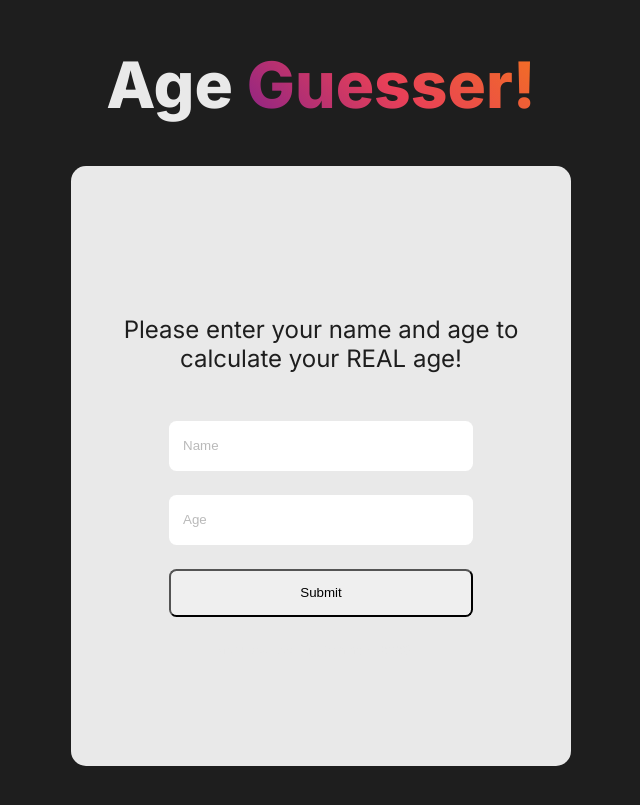
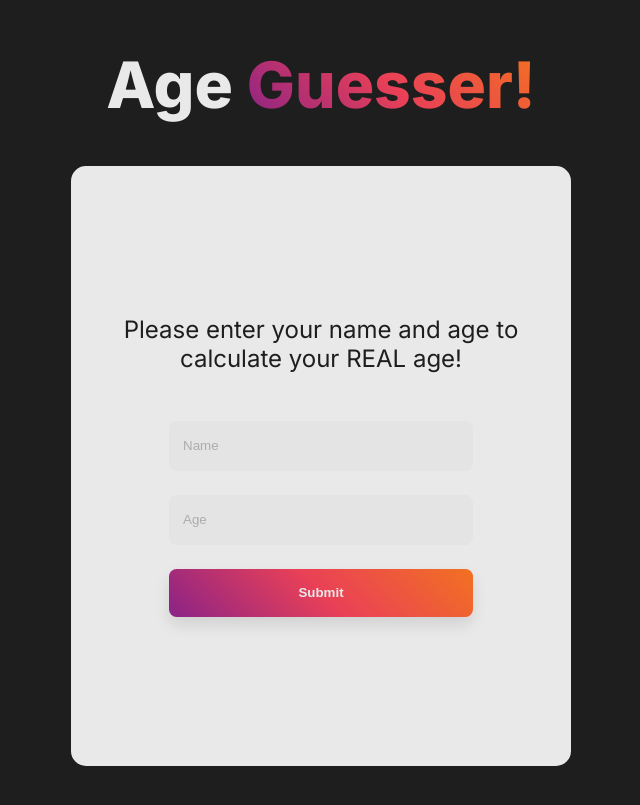
Before and after one commit to Visceral89/name-guesser, a Next.js app: page / in a window 1280 px wide. Shown: the part 101-906 px from the top of the page, without its empty margins (327-967 px from the left). Built offline with nearby package versions, Linux system fonts and the light colour scheme.

Commit message:
border styling

```diff
--- a/styles/_variables.scss
+++ b/styles/_variables.scss
@@ -9,6 +9,7 @@ $black: #1e1e1e;
 $violet: #8a2387;
 $red: #e94057;
 $orange: #f27121;
+$grad: linear-gradient(45deg, $violet, $red, $orange);
 
 //Font Sizes
 $h1: 64px;
--- a/styles/card.module.scss
+++ b/styles/card.module.scss
@@ -26,17 +26,34 @@
 	height: $p * 2;
 	border: none;
 	border-radius: $bord/2;
+	background-color: $grey;
 	&::placeholder {
 		text-indent: $p/2;
 		opacity: 0.5;
 	}
 	&:focus {
 		outline: none;
-		background-color: $grey;
+		box-shadow: 0px 8px 15px rgba(0, 0, 0, 0.1);
 	}
 }
 
 .btn {
 	height: $p * 2;
+	font-weight: 600;
 	border-radius: $bord/2;
+	background: $grad;
+	color: $white;
+	border-color: $white;
+	border: none;
+	box-shadow: 0px 8px 15px rgba(0, 0, 0, 0.1);
+	transition: all 0.3s ease 0s;
+	&:hover {
+		box-shadow: 0px 15px 20px rgba(229, 46, 46, 0.4);
+		transform: translateY(-3px);
+	}
+	&:active {
+		border: 3px solid $black;
+		color: $black;
+		background: transparent;
+	}
 }
```
